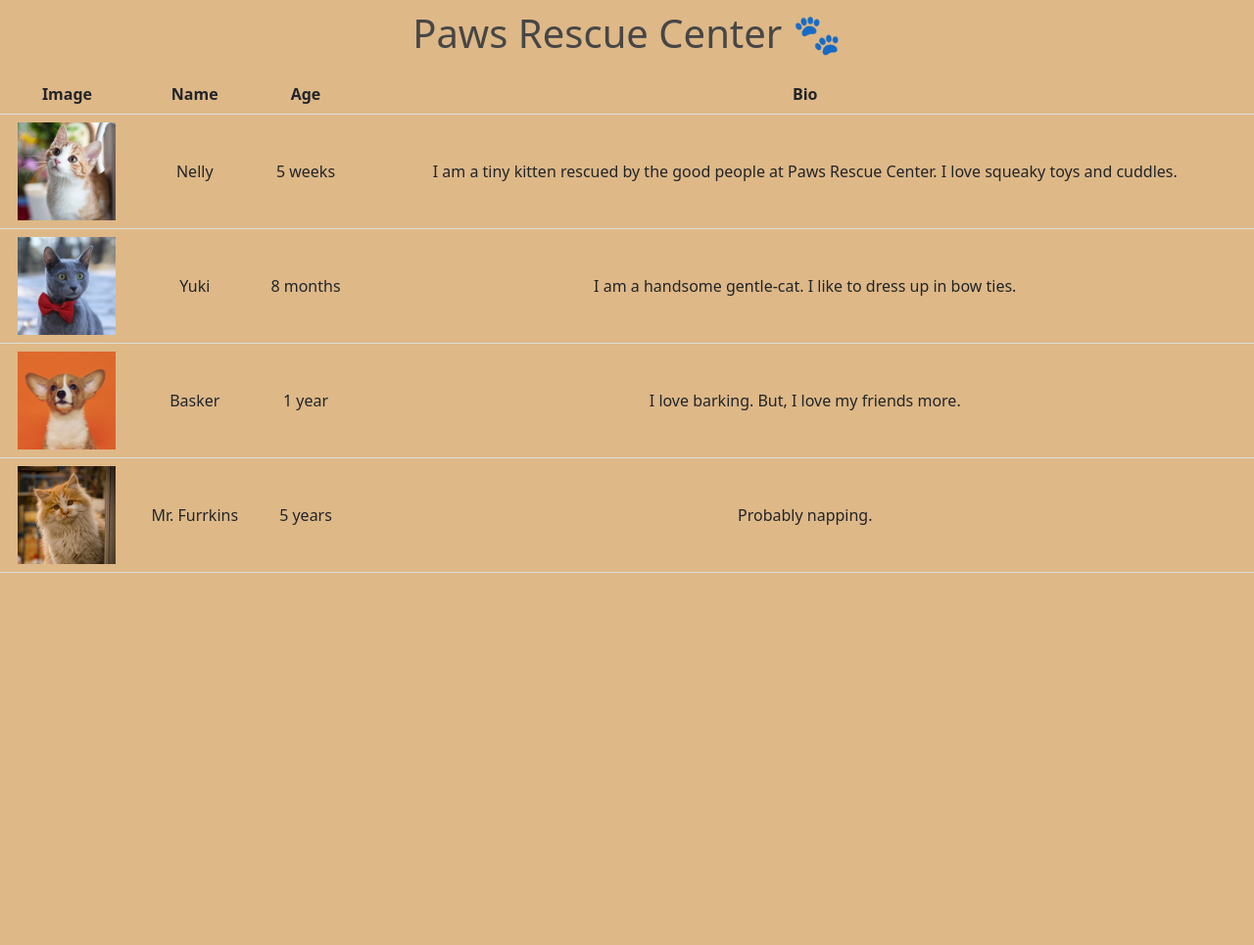
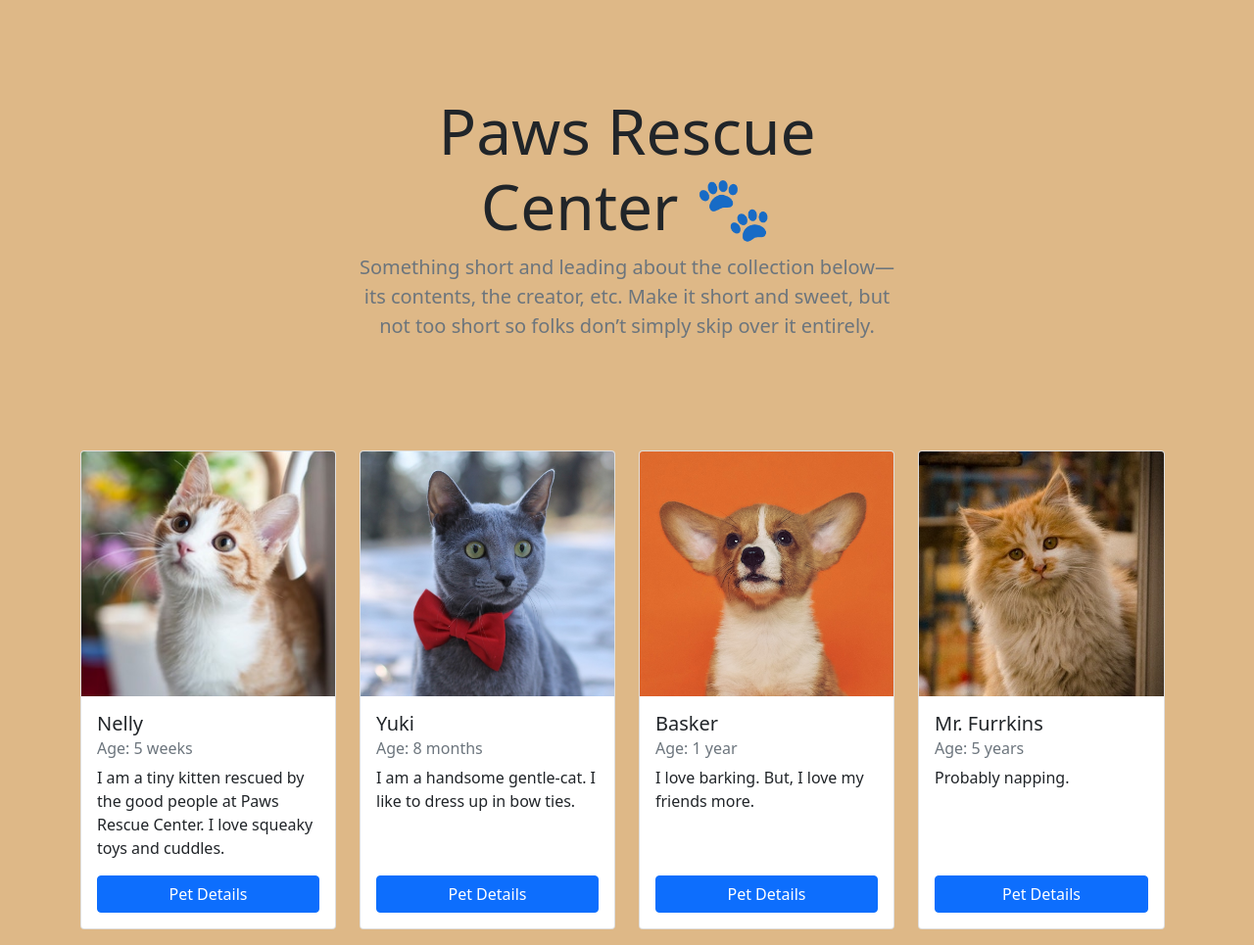
Before and after one commit to Dogi258/Simple-Flask-Web-Application, a Flask app: page / in a window 1280 px wide. Shown: the part 56-1021 px from the top of the page at 98% size. Before the commit the page ends 641 px from the top, so only its background shows below. Run offline with Flask 2, Linux system fonts and the light colour scheme; data comes from the database, SQL or seed files in the repository; both versions use the stored data as it was after the commit.

Commit message:
Changed the homepage to display the pets as cards using bootstrap. In addition, only a succesfully logged in user can edit or delete a pet.

```diff
--- a/static/style.css
+++ b/static/style.css
@@ -1,15 +1,9 @@
-#title {
-    padding: 10px;
-    color: #464646;
+body {
+    background:burlywood;
 }
-body {
-    background: burlywood;
+
+.card-img-top {
+    width: 100%;
+    height: 250px;
+    object-fit: cover;
 }
-table {
-    width: 100%;
-    text-align: center;
-}
-th, td {
-    padding: 8px;
-    border-bottom: 1px solid #ddd;
-}
--- a/templates/base.html
+++ b/templates/base.html
@@ -3,11 +3,12 @@
 
 <head>
     <meta charset="utf-8" />
+    <meta name="viewport" content="width=device-width, initial-scale=1.0">
     <title>{% block title %} {% endblock %} - Paws Rescue Center</title>
     <!-- Bootsrap CSS Link -->
     <link href="https://cdn.jsdelivr.net/npm/bootstrap@5.0.0-beta1/dist/css/bootstrap.min.css" rel="stylesheet"
         integrity="sha384-giJF6kkoqNQ00vy+HMDP7azOuL0xtbfIcaT9wjKHr8RbDVddVHyTfAAsrekwKmP1" crossorigin="anonymous" />
-    <!-- Paws Rescue Center CSS -->
+            <!-- Paws Rescue Center CSS -->
     <link rel="stylesheet" href="{{url_for('static', filename='style.css')}}" />
 </head>
 
@@ -44,9 +45,6 @@
                                 <a class="nav-link" href="{{url_for('login')}}">Log In</a>
                             </li>
                         {% endif %}
-
-
-
                     </ul>
                 </div>
             </div>
@@ -54,7 +52,7 @@
     </header>
 
     <!-- Title Heading block -->
-    <h1 id="title">{% block heading %} {% endblock %}</h1>
+    {% block heading %} {% endblock %}
 
     <!-- Content block -->
     <div id="content">{% block content %} {% endblock %}</div>
--- a/templates/home.html
+++ b/templates/home.html
@@ -1,31 +1,36 @@
 {% extends "base.html" %}
 
 {% block title %} Home {% endblock %}
-
 {% block heading %}
-<center>Paws Rescue Center 🐾</center>
+<section class="py-5 text-center container">
+  <div class="row py-lg-5">
+    <div class="col-lg-6 col-md-8 mx-auto">
+      <h1 class="display-3">Paws Rescue Center 🐾</h1>
+      <p class="lead text-muted">Something short and leading about the collection below—its contents, the creator, etc.
+        Make it short and sweet, but not too short so folks don’t simply skip over it entirely.</p>
+    </div>
+  </div>
+</section>
 {% endblock %}
 
 {% block content%}
-  <table>
-    <tr>
-      <th>Image</th>
-      <th>Name</th>
-      <th>Age</th>
-      <th>Bio</th>
-    </tr>
-
-    {% for pet in pets %}
-    <tr>
-        <td >
-            <a href="{{url_for('pet_details', pet_id = pet.id)}}">
-                <img src= "{{url_for('static', filename = pet.id|string+".jpg")}}" height="100" >
-            </a>
-        </td>
-        <td>{{ pet.name }}</td>
-        <td>{{ pet.age }}</td>
-        <td>{{ pet.bio }}</td>
-    </tr>
-    {% endfor %}
-  </table>
+<div class="container">
+  <div class="row">
+    {% for pet in pets%}
+    <div class="col-lg-3 col-md-6 col-sm-12 d-flex align-items-stretch">
+      <div class="card mb-3">
+        <a href="{{ url_for('pet_details', pet_id = pet.id) }}">
+          <img src="{{url_for('static', filename = pet.id|string+".jpg")}}" class="card-img-top" alt="Pet Image">
+        </a>
+        <div class="card-body d-flex flex-column">
+          <h5 class="card-title">{{ pet.name }}</h5>
+          <h6 class="card-subtitle mb-2 text-muted">Age: {{ pet.age }}</h6>
+          <p class="card-text ">{{ pet.bio }}</p>
+          <a href="{{ url_for('pet_details', pet_id = pet.id) }}" class="btn btn-primary mt-auto"">Pet Details</a>
+            </div>
+          </div>
+        </div>
+      {% endfor %}
+    </div>
+  </div>
 {% endblock %}
```
Also changed, not shown: templates/about.html (+6 -5 lines), templates/details.html (+9 -3 lines), templates/starter.html (added, +89 -0 lines), paws.db.
